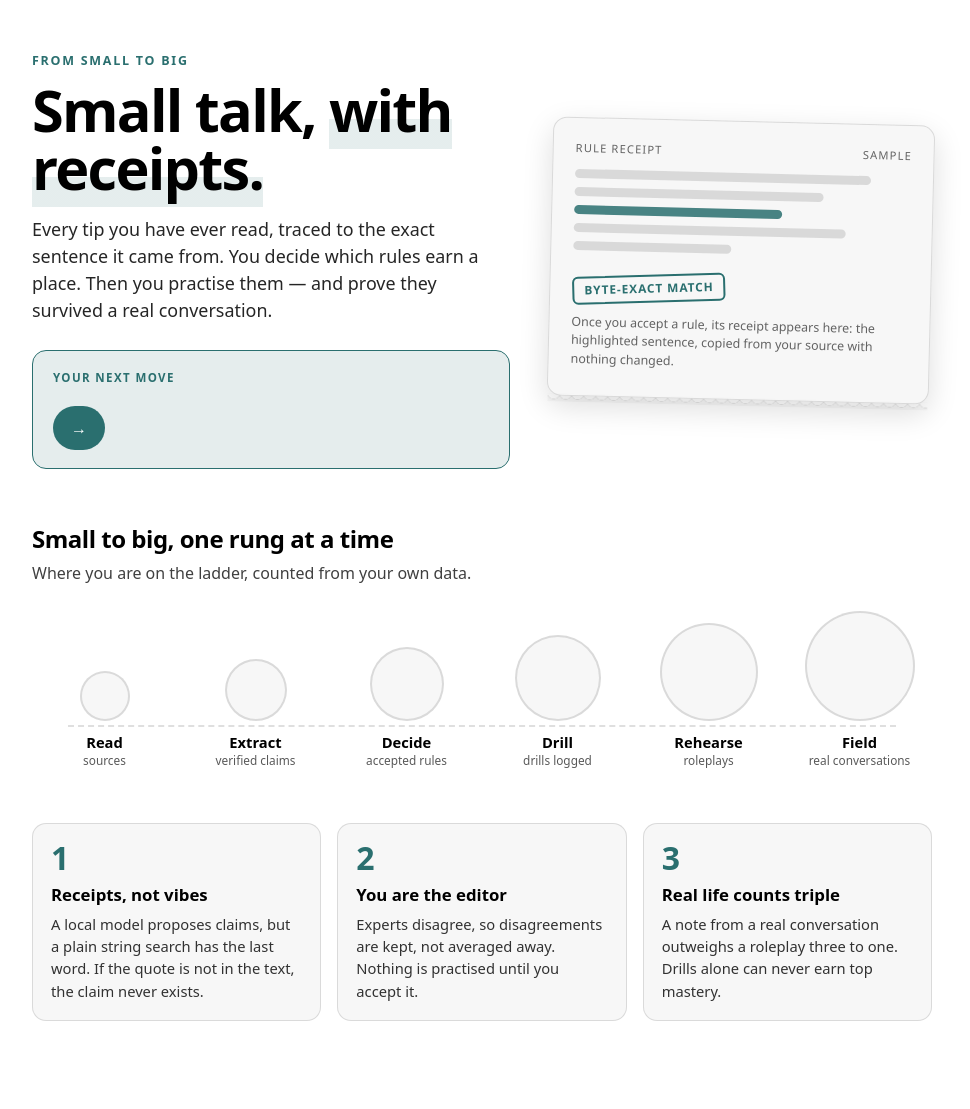
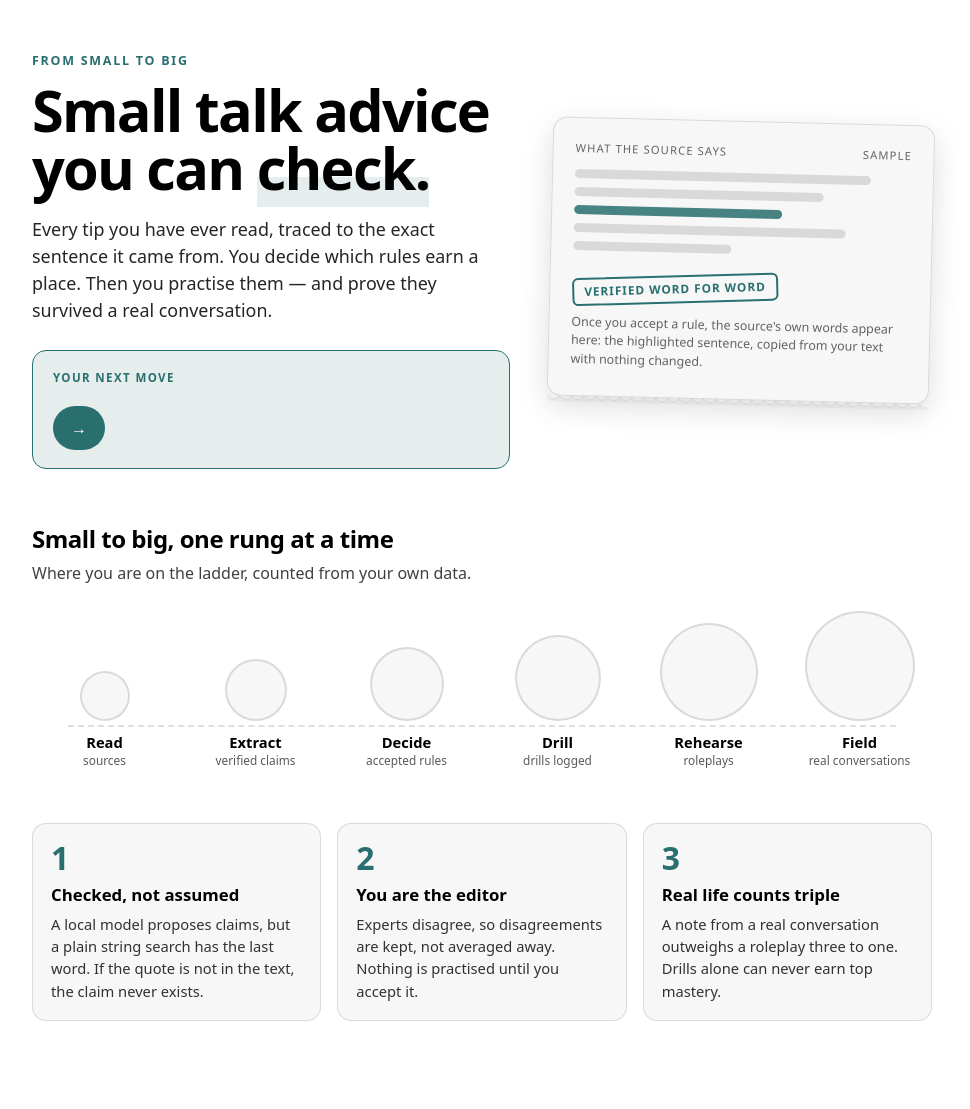
Before and after one commit to dhuovinen/smalltobig, a Python web app: template src/smalltobig/web/templates/home.html in a window 1280 px wide. Shown: the part 61-1170 px from the top of the page, without its empty margins (158-1128 px from the left). Run offline with Jinja, Linux system fonts and the light colour scheme; the template is opened without the code that fills it, so the values that code supplies are empty.

Commit message:
Reword /home from "receipts" to "checkable"
Headline "Small talk advice you can check", card label "What the source
says", stamp "Verified word for word", pillar "Checked, not assumed".
Internal names follow (receipt -> sourced_rule, .check-card).

Co-Authored-By: Claude Sonnet 5.5 <noreply@anthropic.com>

```diff
--- a/src/smalltobig/web/routes/home.py
+++ b/src/smalltobig/web/routes/home.py
@@ -128,7 +128,7 @@ def home(request: Request, conn: DbDep) -> Response:
     for rule in accepted:
         boxes[mastery_of(rule).box] += 1
 
-    receipt = _latest_receipt(conn, accepted)
+    sourced_rule = _latest_sourced_rule(conn, accepted)
 
     return templates.TemplateResponse(
         request,
@@ -138,12 +138,12 @@ def home(request: Request, conn: DbDep) -> Response:
             "move": next_move(stats, weakest),
             "boxes": boxes,
             "box_max": max(boxes.values(), default=0),
-            "receipt": receipt,
+            "sourced_rule": sourced_rule,
         },
     )
 
 
-def _latest_receipt(
+def _latest_sourced_rule(
     conn: sqlite3.Connection, accepted: list[Rule]
 ) -> tuple[Rule, Claim, Source | None] | None:
     for rule in sorted(accepted, key=lambda r: r.created_at, reverse=True):
--- a/src/smalltobig/web/templates/home.html
+++ b/src/smalltobig/web/templates/home.html
@@ -24,17 +24,17 @@
   .cta:hover { filter: brightness(1.1); }
   @media (prefers-color-scheme: dark) { .cta { color: #06201f !important; } }
 
-  .receipt { position: relative; background: var(--card); border: 1px solid var(--line); border-radius: 14px; padding: 22px 22px 26px; transform: rotate(1.4deg); box-shadow: 0 10px 30px #0002; }
-  .receipt::after { content: ""; position: absolute; left: 0; right: 0; bottom: -7px; height: 8px;
+  .check-card { position: relative; background: var(--card); border: 1px solid var(--line); border-radius: 14px; padding: 22px 22px 26px; transform: rotate(1.4deg); box-shadow: 0 10px 30px #0002; }
+  .check-card::after { content: ""; position: absolute; left: 0; right: 0; bottom: -7px; height: 8px;
     background: radial-gradient(circle at 6px -1px, transparent 6px, var(--line) 6.5px, var(--card) 7px) 0 0 / 12px 8px repeat-x; }
-  .receipt .tag { display: flex; justify-content: space-between; font-size: 0.7rem; letter-spacing: 0.1em; text-transform: uppercase; opacity: 0.6; margin-bottom: 12px; }
-  .receipt .rule { font-weight: 700; font-size: 1.05rem; line-height: 1.3; margin-bottom: 14px; }
-  .receipt blockquote { margin: 0 0 14px; padding-left: 12px; border-left: 3px solid var(--accent); font-style: italic; }
-  .receipt .src { font-size: 0.82rem; opacity: 0.7; }
+  .check-card .tag { display: flex; justify-content: space-between; font-size: 0.7rem; letter-spacing: 0.1em; text-transform: uppercase; opacity: 0.6; margin-bottom: 12px; }
+  .check-card .rule { font-weight: 700; font-size: 1.05rem; line-height: 1.3; margin-bottom: 14px; }
+  .check-card blockquote { margin: 0 0 14px; padding-left: 12px; border-left: 3px solid var(--accent); font-style: italic; }
+  .check-card .src { font-size: 0.82rem; opacity: 0.7; }
   .stamp { display: inline-block; margin-top: 14px; padding: 3px 10px; border: 2px solid var(--accent); color: var(--accent); border-radius: 6px; font-weight: 800; font-size: 0.74rem; letter-spacing: 0.08em; text-transform: uppercase; transform: rotate(-3deg); }
   .bar { height: 9px; border-radius: 5px; background: var(--line); margin: 9px 0; }
   .bar.hl { background: var(--accent); opacity: 0.85; width: 62%; }
-  .receipt .sample { font-size: 0.78rem; opacity: 0.6; margin-top: 12px; }
+  .check-card .sample { font-size: 0.78rem; opacity: 0.6; margin-top: 12px; }
 
   .ladder-wrap { padding: 8px 0 44px; }
   .ladder-wrap > h2 { font-size: 1.5rem; letter-spacing: -0.02em; }
@@ -67,19 +67,19 @@
 
   @media (max-width: 720px) {
     .hero { grid-template-columns: 1fr; gap: 30px; padding-top: 8px; }
-    .receipt { transform: none; }
+    .check-card { transform: none; }
     .ladder { grid-template-columns: repeat(3, 1fr); row-gap: 40px; }
     .ladder::before { display: none; }
     .pillars { grid-template-columns: 1fr; }
   }
-  @media (prefers-reduced-motion: reduce) { .stage .dot { transition: none; } .receipt { transform: none; } }
+  @media (prefers-reduced-motion: reduce) { .stage .dot { transition: none; } .check-card { transform: none; } }
 </style>
 
 <div class="hero-page">
   <section class="hero">
     <div>
       <div class="eyebrow">From Small to Big</div>
-      <h1>Small talk, <em>with receipts.</em></h1>
+      <h1>Small talk advice you can <em>check.</em></h1>
       <p class="lede">
         Every tip you have ever read, traced to the exact sentence it came from.
         You decide which rules earn a place. Then you practise them &mdash; and
@@ -94,27 +94,27 @@
       </div>
     </div>
 
-    <aside class="receipt" aria-label="Example of a rule and its evidence">
-      {% if receipt %}
-      {% set rule, claim, source = receipt %}
-      <div class="tag"><span>Rule receipt</span><span>tier {{ rule.evidence_tier }}</span></div>
+    <aside class="check-card" aria-label="Example of a rule and its evidence">
+      {% if sourced_rule %}
+      {% set rule, claim, source = sourced_rule %}
+      <div class="tag"><span>What the source says</span><span>tier {{ rule.evidence_tier }}</span></div>
       <div class="rule">{{ rule.imperative }}</div>
       <blockquote>&ldquo;{{ claim.verbatim }}&rdquo;</blockquote>
       <div class="src">
         {% if source %}{{ source.title }}{% if source.author %} &middot; {{ source.author }}{% endif %}{% else %}{{ claim.source_id }}{% endif %}
       </div>
-      <span class="stamp">Byte-exact match</span>
+      <span class="stamp">Verified word for word</span>
       {% else %}
-      <div class="tag"><span>Rule receipt</span><span>sample</span></div>
+      <div class="tag"><span>What the source says</span><span>sample</span></div>
       <div class="bar" style="width: 88%"></div>
       <div class="bar" style="width: 74%"></div>
       <div class="bar hl"></div>
       <div class="bar" style="width: 81%"></div>
       <div class="bar" style="width: 47%"></div>
-      <span class="stamp">Byte-exact match</span>
+      <span class="stamp">Verified word for word</span>
       <p class="sample">
-        Once you accept a rule, its receipt appears here: the highlighted sentence,
-        copied from your source with nothing changed.
+        Once you accept a rule, the source's own words appear here: the highlighted
+        sentence, copied from your text with nothing changed.
       </p>
       {% endif %}
     </aside>
@@ -146,7 +146,7 @@
   <section class="pillars">
     <div class="pillar">
       <div class="num">1</div>
-      <h3>Receipts, not vibes</h3>
+      <h3>Checked, not assumed</h3>
       <p>A local model proposes claims, but a plain string search has the last word. If the quote is not in the text, the claim never exists.</p>
     </div>
     <div class="pillar">
```
Also changed, not shown: tests/unit/test_web_home.py (+2 -2 lines).
